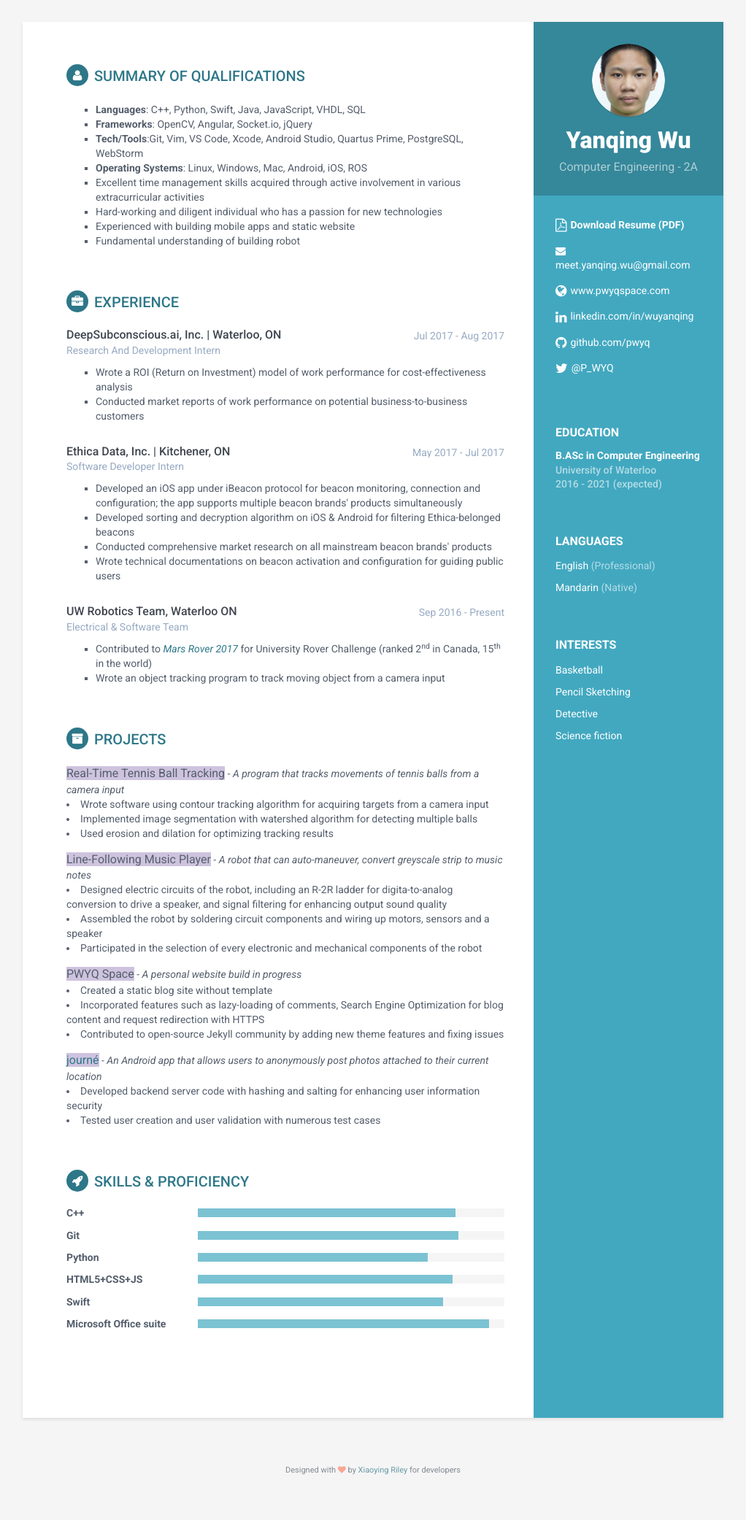
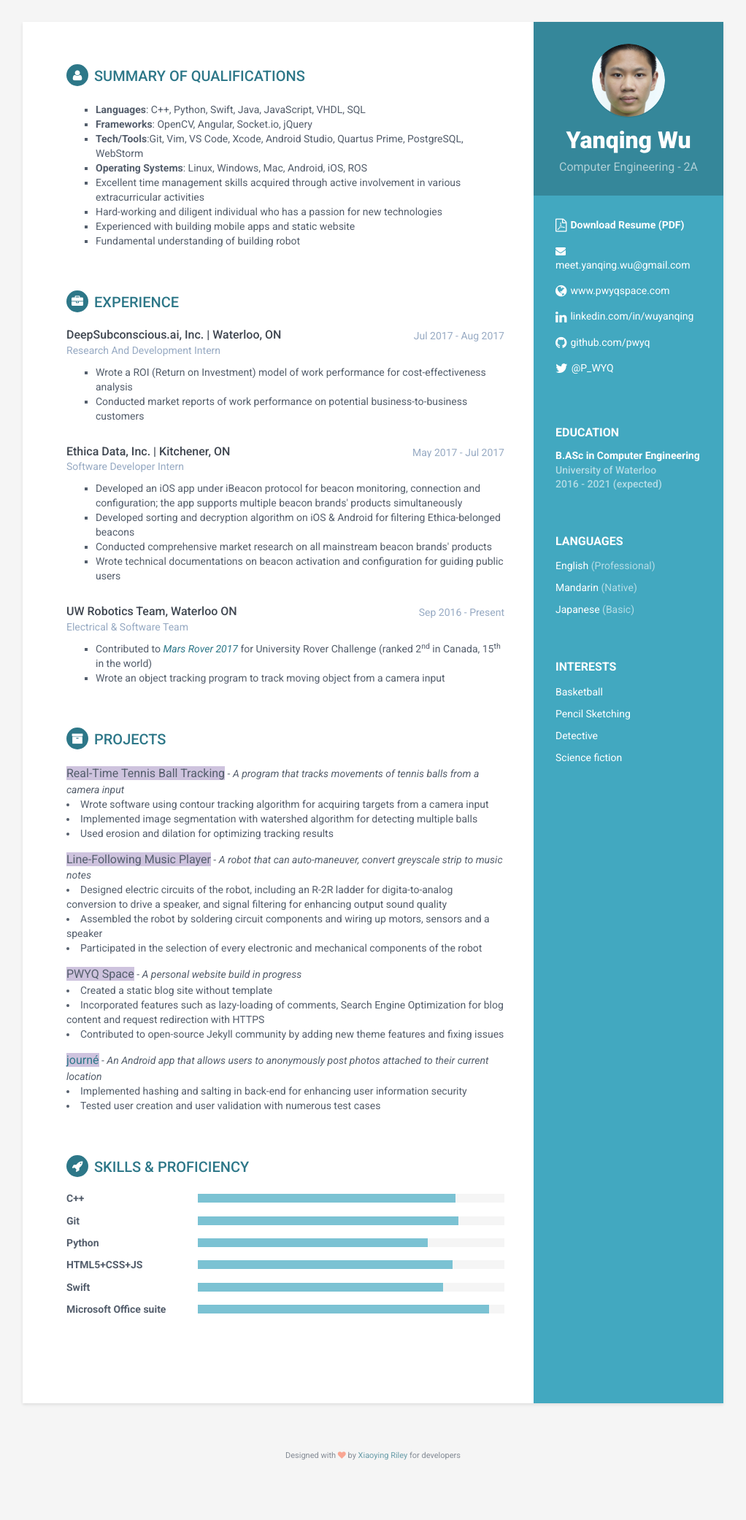
Before and after one commit to pwyq/blog, a Jekyll site: the page built from resume/index.html, in a window 1280 px wide. Shown: the whole page at 73% size, without its empty margins (129-1151 px from the left). Built offline with Jekyll 4.4.1, drawn with Linux system fonts in a browser that asks for light colours.

Commit message:
[update] ...

```diff
--- a/_includes/_resume/cv_language.html
+++ b/_includes/_resume/cv_language.html
@@ -3,5 +3,6 @@
 	<ul class="list-unstyled interests-list">
 		<li>English <span class="lang-desc">(Professional)</span></li>
 		<li>Mandarin <span class="lang-desc">(Native)</span></li>
+		<li>Japanese <span class="lang-desc">(Basic)</span></li>
 	</ul>
 </div><!--//interests-->
--- a/_includes/_resume/cv_projects.html
+++ b/_includes/_resume/cv_projects.html
@@ -24,7 +24,7 @@
 
                 <div class="item">
                     <span class="project-title"><a href="https://devpost.com/software/journe-0mo4wg" target="_blank">journé</a></span> - <span class="project-tagline"> An Android app that allows users to anonymously post photos attached to their current location</span>
-                    <li>Developed backend server code with hashing and salting for enhancing user information security</li>
+                    <li>Implemented hashing and salting in back-end for enhancing user information security</li>
                     <li>Tested user creation and user validation with numerous test cases</li>
                 </div><!--//item-->
             </section><!--//section-->
```
Also changed, not shown: 1 other file.
